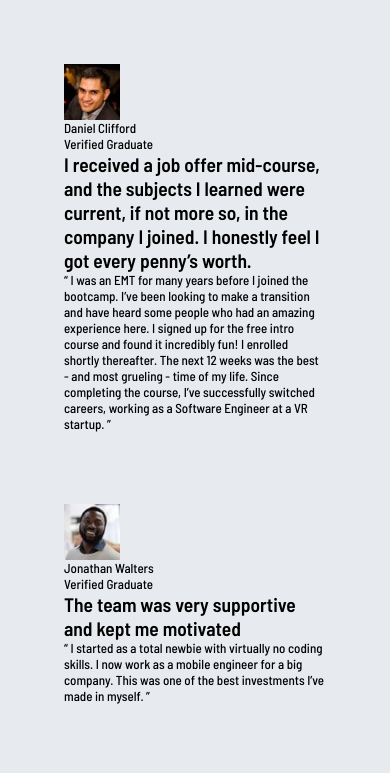
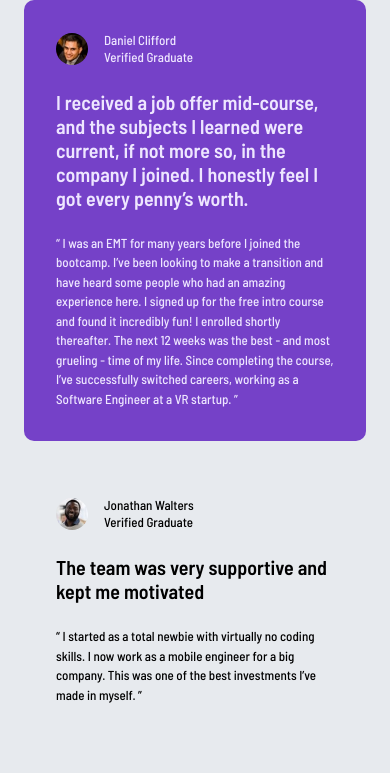
Before and after one commit to qcyrus8j562z1111/testimonials-grid-section, a plain HTML site: page index.html in a window 390 px wide. Shown: the top 773 px of the page. Drawn offline with Linux system fonts and the light colour scheme.

Commit message:
Style initial mobile testimonial card

```diff
--- a/index.html
+++ b/index.html
@@ -16,10 +16,10 @@
   <main class="testimonials-grid">
     <!-- Daniel Testimonial -->
     <article class="testimonial testimonial-daniel">
-      <div>
+      <div class="profile">
         <img src="./images/image-daniel.jpg" alt="Daniel">
 
-        <div>
+        <div class="profile-info">
           <p class="profile-name">Daniel Clifford</p>
           <p class="profile-status">Verified Graduate</p>
         </div>
@@ -39,8 +39,8 @@
       </blockquote>
     </article>
 
-    <!-- Johnathan Testimonial -->
-    <article class="testimonial testimonial-johnathan">
+    <!-- Jonathan Testimonial -->
+    <article class="testimonial testimonial-jonathan">
       <div class="profile">
         <img src="./images/image-jonathan.jpg" alt="">
 
@@ -87,8 +87,8 @@
         <img src="./images/image-patrick.jpg" alt="">
 
         <div class="profile-info">
-          <p class="profile-name"> Patrick Abrams</p>
-          <p class="profile-status"> Verified Graduate</p>
+          <p class="profile-name">Patrick Abrams</p>
+          <p class="profile-status">Verified Graduate</p>
         </div>
       </div>
 
--- a/style.css
+++ b/style.css
@@ -41,13 +41,56 @@ body {
 /* Testimonials Container*/
 .testimonials-grid {
     display: grid;
-    padding: 2rem;
-    gap: 0.5rem;
+    padding-inline: 1.5rem;
+    gap: 1.5rem;
 
 }
 
 /*Testimonials Cards */
 .testimonial {
+    display: grid;
+    gap: 1.5rem;
     border-radius: 10px;
     padding: 2rem;
 }
+
+/* Daniel Testimonial */
+.testimonial-daniel {
+    background-color: var(--color-purple-500);
+    color: var(--color-purple-50);
+}
+
+.testimonial-daniel .profile-img {
+    border: 2px solid var(--color-purple-300);
+}
+
+/* Profile Styles */
+.profile {
+    display: flex;
+    align-items: center;
+    gap: 1rem;
+}
+
+.profile-info {
+    line-height: 1.3;
+}
+
+/* Image Styles */
+.profile img {
+    width: 32px;
+    height: 32px;
+    border-radius: 50%;
+}
+
+/* Testimonial Headings */
+.testimonial h2 {
+    font-size: 1.25rem;
+    font-weight: 600;
+    line-height: 1.2;
+}
+
+/* Testimonial Quotes */
+.testimonial blockquote {
+    font-weight: 500;
+    line-height: 1.5;
+}
```
